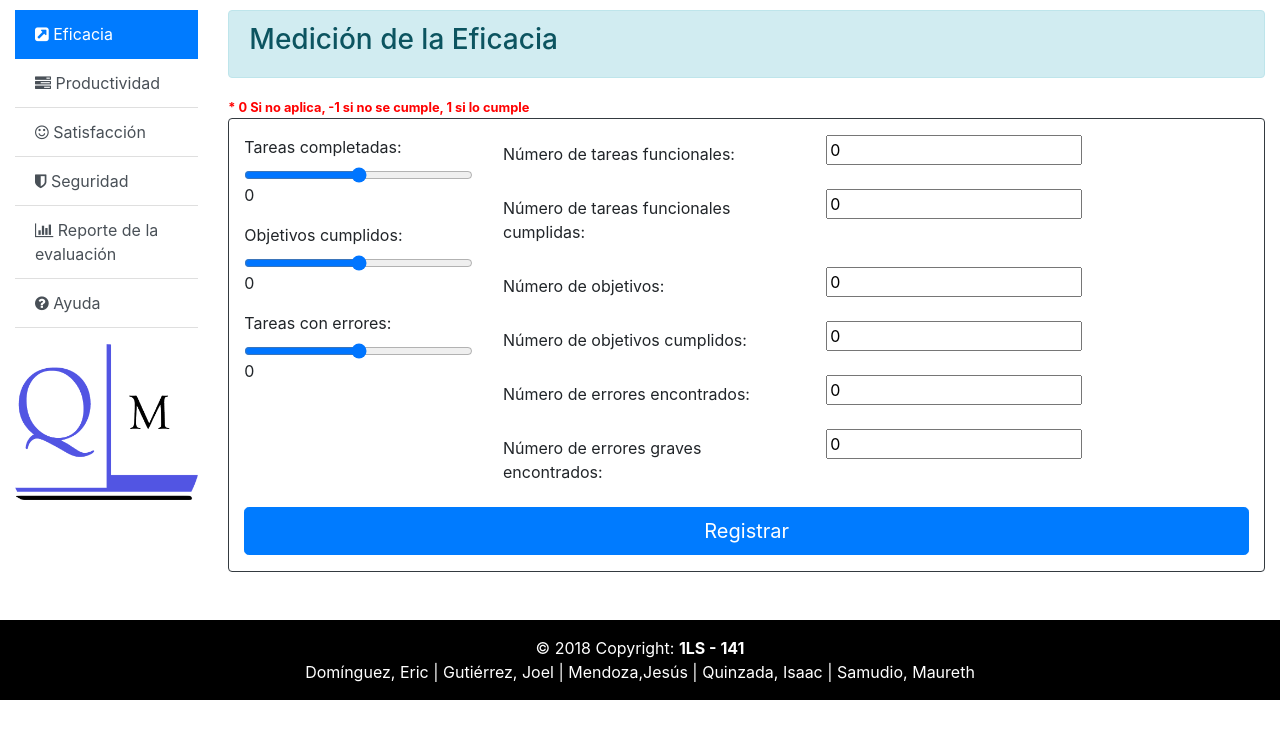
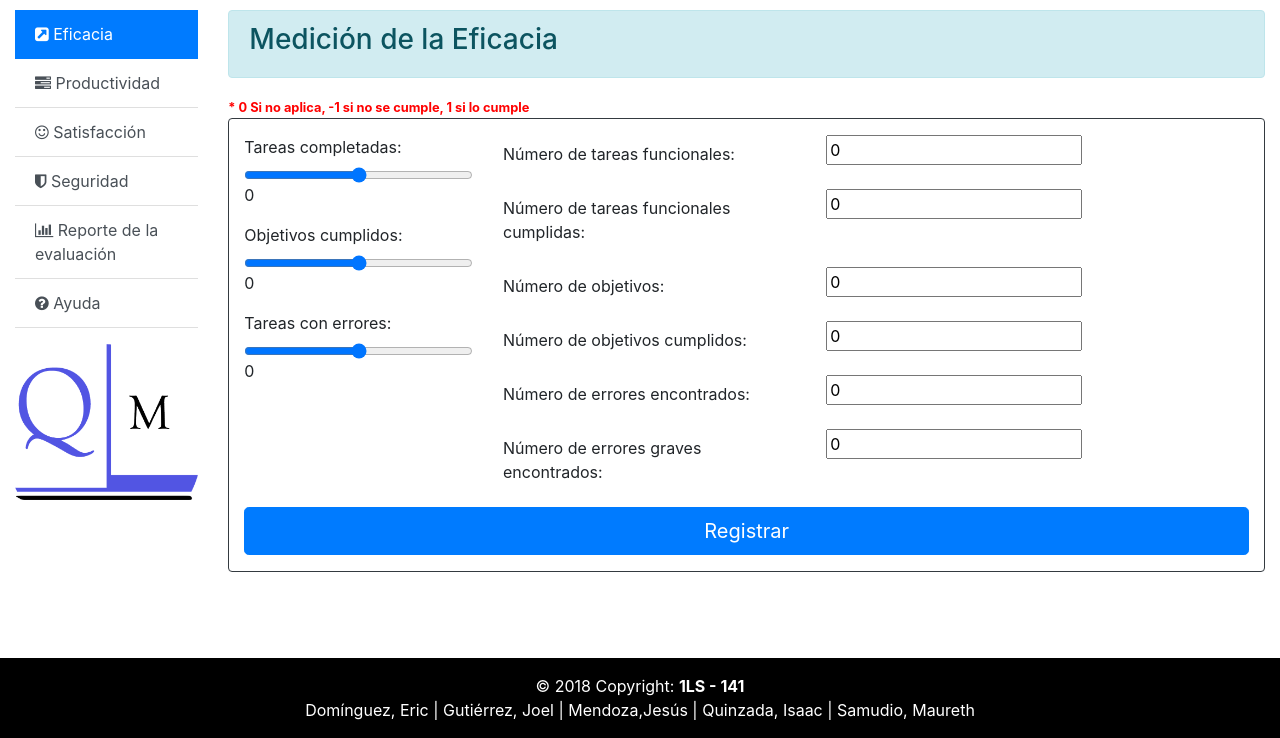
Before and after one commit to iquinzada-altkemist/utp_proyecto_quality, a plain HTML site: page eficacia.html in a window 1280 px wide. Shown: the part 62-800 px from the top of the page. Drawn offline with Linux system fonts and the light colour scheme.

Commit message:
Update eficacia.html

```diff
--- a/eficacia.html
+++ b/eficacia.html
@@ -137,7 +137,7 @@
     <!-- Footer -->
     <footer class="bg-dark">
         <!-- Copyright-->
-        <div class="footer-copyright bg-black py-3 text-white text-center mt-5">
+        <div class="footer-copyright bg-black py-3 text-white text-center fixed-bottom">
             © 2018 Copyright:
                 <span class="font-weight-bold">1LS - 141</span>
             <br>Domínguez, Eric | Gutiérrez, Joel | Mendoza,Jesús  | Quinzada, Isaac | Samudio, Maureth
```
